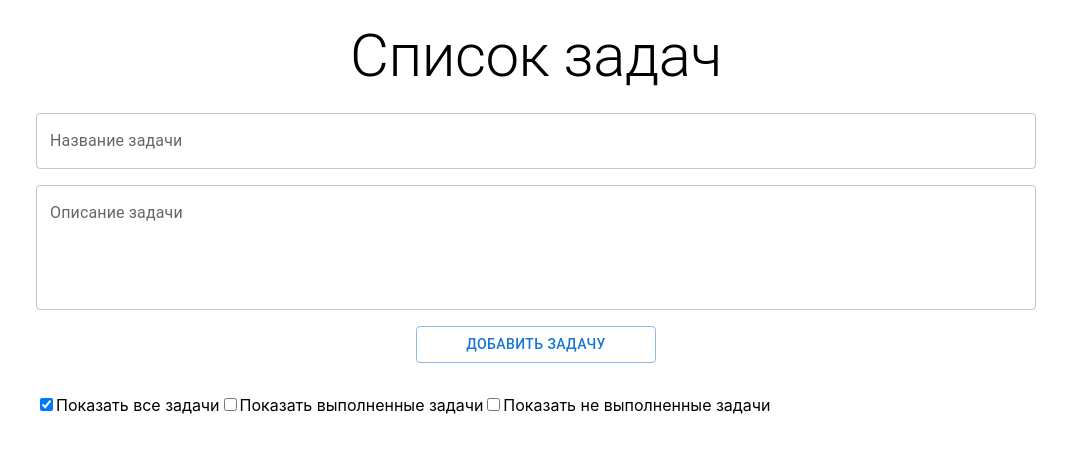
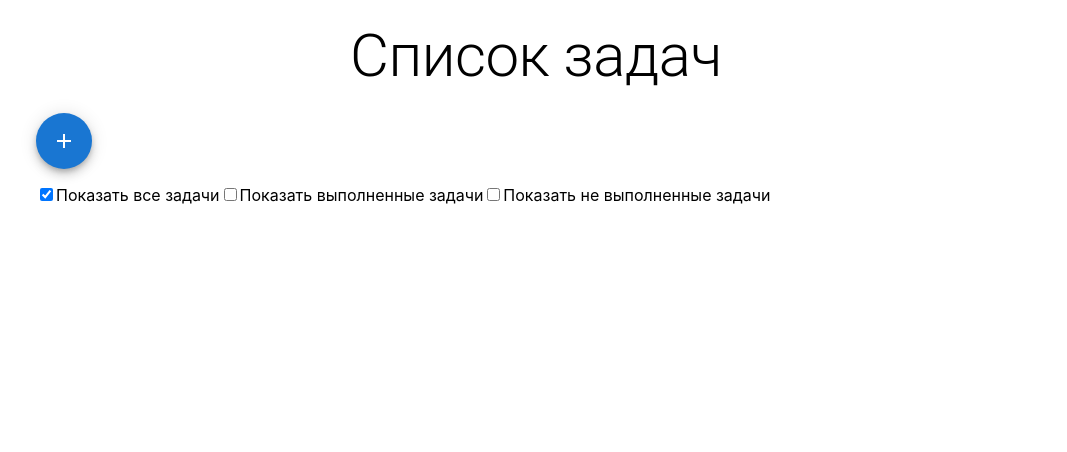
Before and after one commit to Hydrobee3000/todo, a React (Create React App) app: page / in a window 1280 px wide. Shown: the top 452 px of the page, without its empty margins (104-1171 px from the left). Built offline with nearby package versions, Linux system fonts and the light colour scheme.

Commit message:
Добавлена иконка для добавления новых задач

```diff
--- a/src/App.tsx
+++ b/src/App.tsx
@@ -1,17 +1,20 @@
 import React, { useState } from 'react'
-import { Fab, Typography } from '@mui/material'
+import { Fab, Tooltip, Typography } from '@mui/material'
 import TaskForm from './components/TaskForm'
 import TaskList from './components/TaskList'
 import { Task } from './types'
+import AddIcon from '@mui/icons-material/Add'
 
 const App: React.FC = () => {
   const [tasks, setTasks] = useState<Task[]>([])
-  const [showAllTasks, setShowAllTasks] = useState(true) // Изменяем начальное состояние на true
+  const [showAllTasks, setShowAllTasks] = useState(true)
   const [showCompleted, setShowCompleted] = useState(false)
   const [showIncomplete, setShowIncomplete] = useState(false)
+  const [showTaskForm, setShowTaskForm] = useState(false) // Добавляем состояние для управления видимостью формы
 
   const createTask = (newTask: Task) => {
     setTasks([...tasks, newTask])
+    setShowTaskForm(false) // Скрываем форму после добавления задачи
   }
 
   const deleteTask = (taskId: number) => {
@@ -57,9 +60,12 @@ const App: React.FC = () => {
       <Typography variant='h2' gutterBottom style={{ textAlign: 'center' }}>
         Список задач
       </Typography>
-
-      <TaskForm onCreateTask={createTask} />
-
+      <Tooltip title='Добавить новую задачу' placement='top-start'>
+        <Fab style={{ marginBottom: '1rem' }} color='primary' aria-label='add' onClick={() => setShowTaskForm(true)}>
+          <AddIcon />
+        </Fab>
+      </Tooltip>
+      {showTaskForm && <TaskForm onCreateTask={createTask} />} {/* Отображаем форму, если showTaskForm равен true */}
       <div>
         <label>
           <input type='checkbox' checked={showAllTasks} onChange={handleShowAllTasksChange} />
@@ -74,12 +80,7 @@ const App: React.FC = () => {
           Показать не выполненные задачи
         </label>
       </div>
-      <TaskList
-        tasks={filteredTasks} // Используем отфильтрованные задачи для отображения
-        onDeleteTask={deleteTask}
-        onToggleTask={toggleTask}
-        onUpdateTask={updateTask}
-      />
+      <TaskList tasks={filteredTasks} onDeleteTask={deleteTask} onToggleTask={toggleTask} onUpdateTask={updateTask} />
     </div>
   )
 }
```
